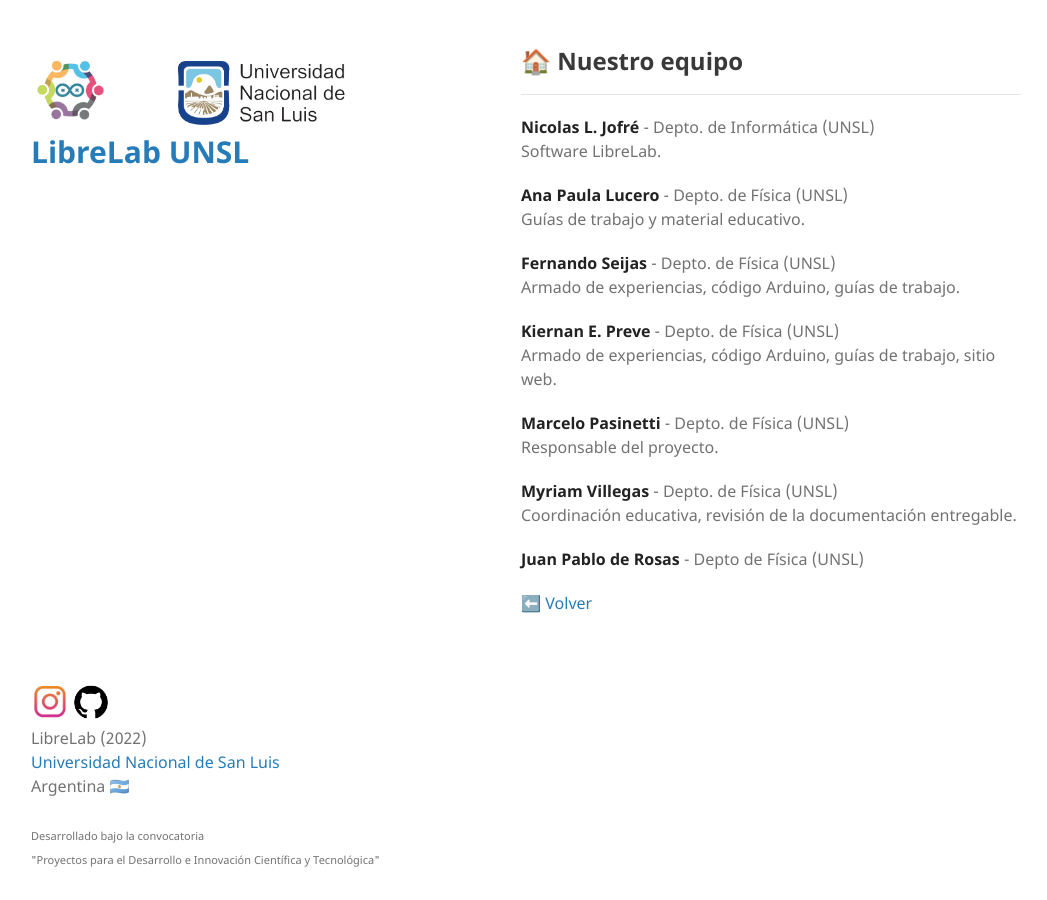
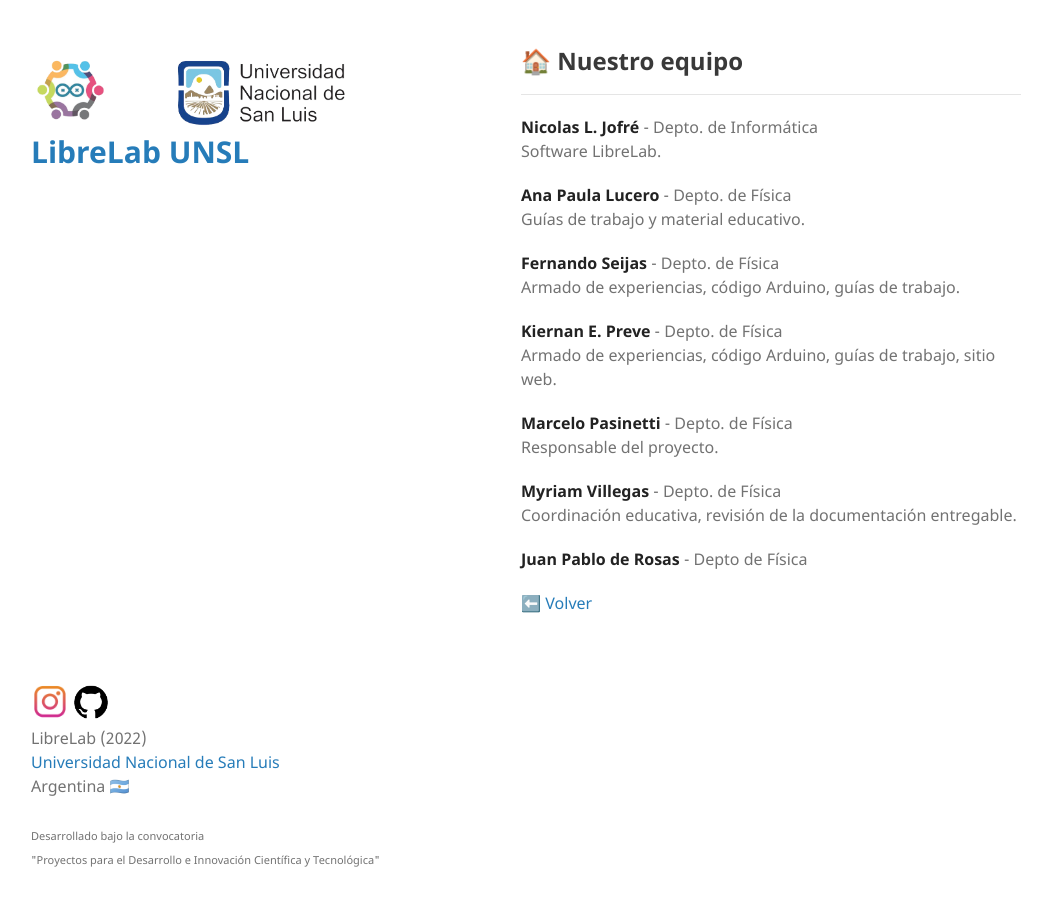
Before and after one commit to labunsl/labunsl.github.io, a Jekyll site: the page built from Equipo.md, in a window 1280 px wide. Shown: the whole page, without its empty margins (69-1116 px from the left). Built offline with Jekyll 4.4.1, drawn with Linux system fonts in a browser that asks for light colours; our own code applies the rules of GitHub Pages for plain Markdown files.

Commit message:
Update Equipo.md

```diff
--- a/Equipo.md
+++ b/Equipo.md
@@ -2,20 +2,20 @@
 
 ---
 
-**Nicolas L. Jofré**    - Depto. de Informática (UNSL)<br>    Software LibreLab.
+**Nicolas L. Jofré**    - Depto. de Informática<br>    Software LibreLab.
 
 
-**Ana Paula Lucero**    - Depto. de Física (UNSL)<br>    Guías de trabajo y material educativo.
+**Ana Paula Lucero**    - Depto. de Física<br>    Guías de trabajo y material educativo.
 
-**Fernando Seijas**    - Depto. de Física (UNSL)<br>    Armado de experiencias, código Arduino, guías de trabajo.
+**Fernando Seijas**    - Depto. de Física<br>    Armado de experiencias, código Arduino, guías de trabajo.
 
-**Kiernan E. Preve**    - Depto. de Física (UNSL)<br>    Armado de experiencias, código Arduino, guías de trabajo, sitio web.
+**Kiernan E. Preve**    - Depto. de Física<br>    Armado de experiencias, código Arduino, guías de trabajo, sitio web.
 
-**Marcelo Pasinetti**    - Depto. de Física (UNSL)<br>    Responsable del proyecto.
+**Marcelo Pasinetti**    - Depto. de Física<br>    Responsable del proyecto.
 
-**Myriam Villegas**    - Depto. de Física (UNSL)<br>    Coordinación educativa, revisión de la documentación entregable.
+**Myriam Villegas**    - Depto. de Física<br>    Coordinación educativa, revisión de la documentación entregable.
 
-**Juan Pablo de Rosas**    - Depto de Física (UNSL)<br>
+**Juan Pablo de Rosas**    - Depto de Física<br>
 
 
 
```
